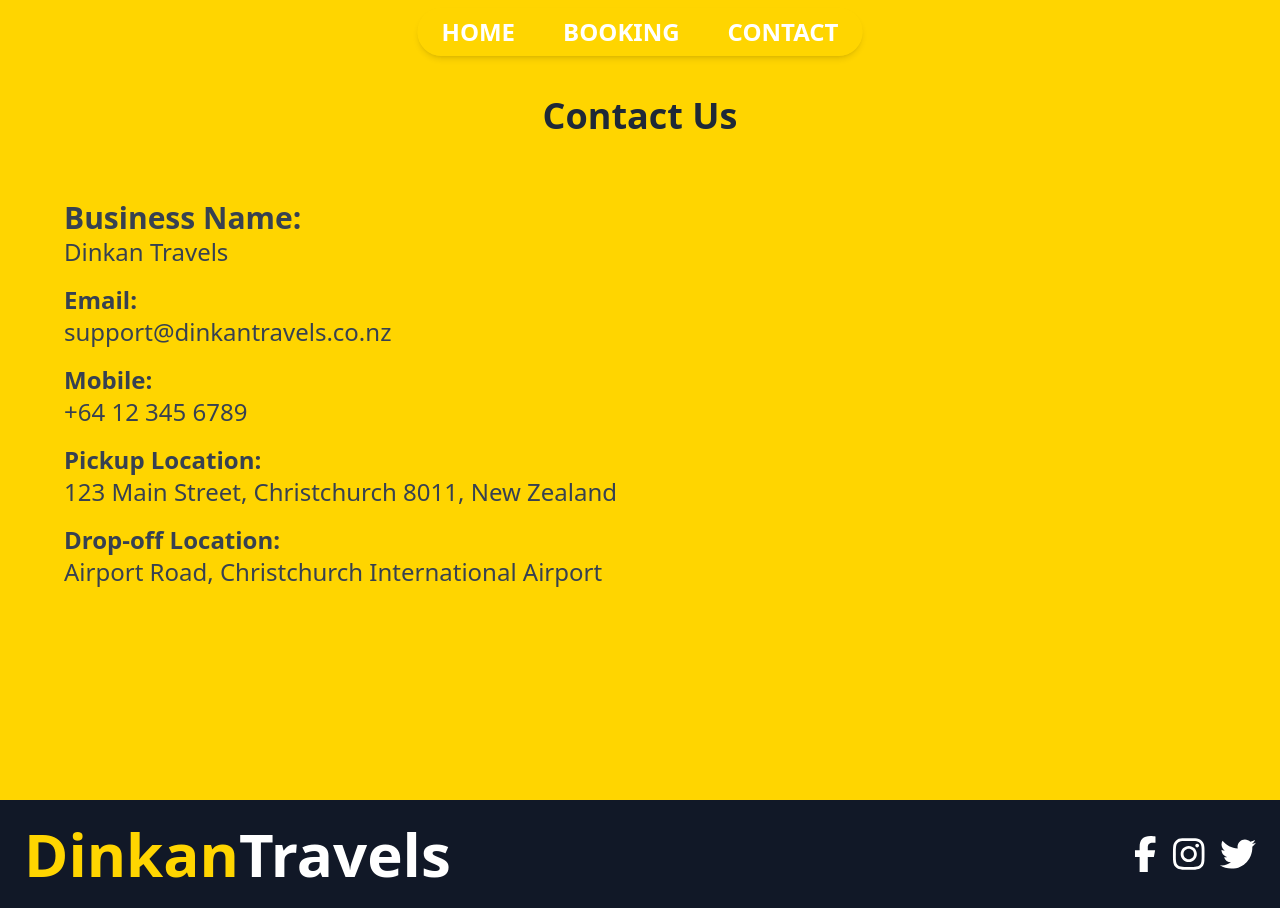
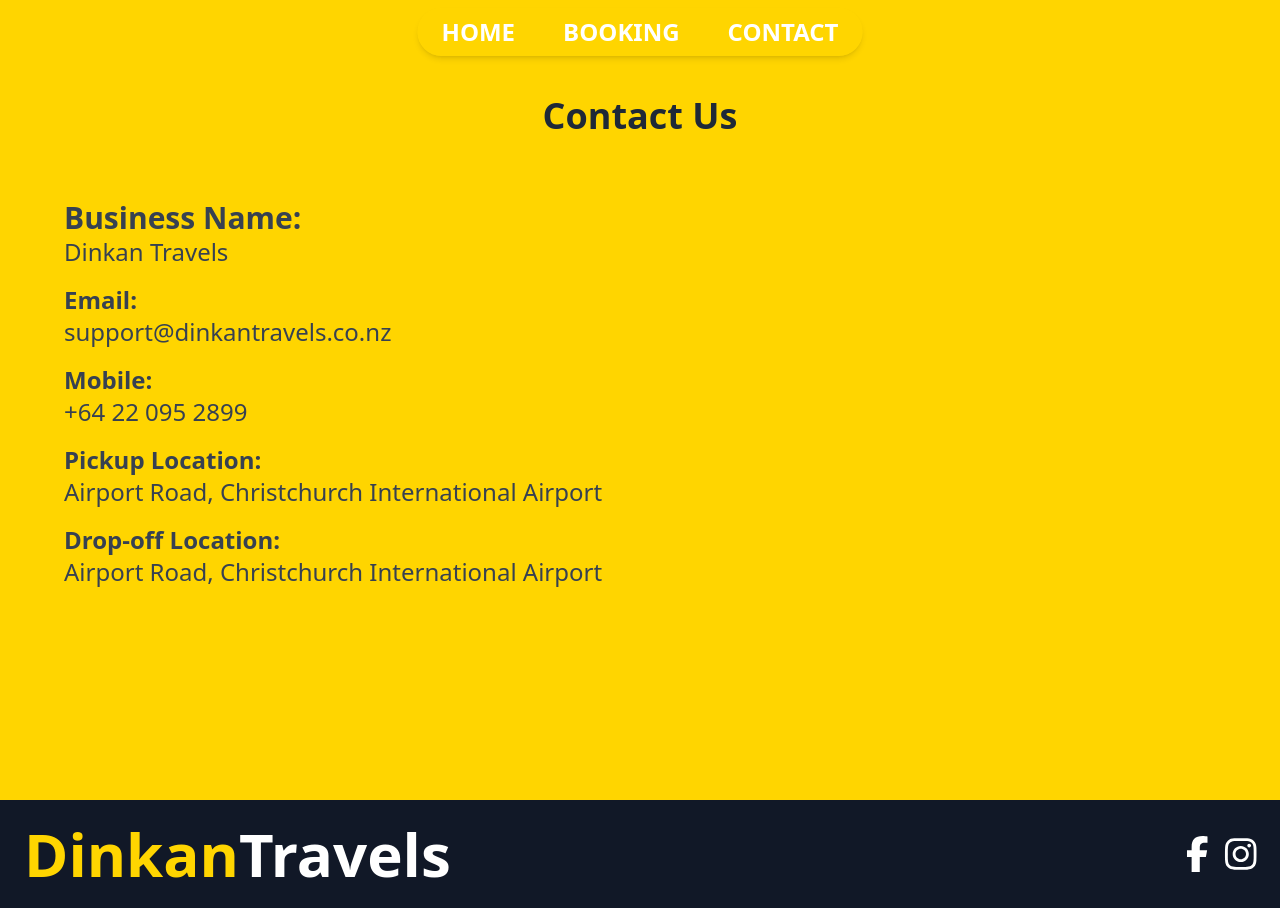
Before and after one commit to KazuBurrows/Dinkan-Travels-NZ-LTD, a React (Create React App) app: page /contact in a window 1280 px wide. Built offline with nearby package versions, Linux system fonts and the light colour scheme.

Commit message:
contact info changes

```diff
--- a/src/Components/Footer.tsx
+++ b/src/Components/Footer.tsx
@@ -35,15 +35,6 @@ function Footer() {
           >
             <FontAwesomeIcon icon={faInstagram} />
           </a>
-          <a
-            href="https://twitter.com"
-            target="_blank"
-            rel="noopener noreferrer"
-            className="hover:text-blue-400 transition"
-            aria-label="Twitter"
-          >
-            <FontAwesomeIcon icon={faTwitter} />
-          </a>
         </div>
       </div>
     </footer>
--- a/src/Views/Contact.tsx
+++ b/src/Views/Contact.tsx
@@ -26,12 +26,12 @@ function Contact() {
 
           <div>
             <p className="font-semibold">Mobile:</p>
-            <p>+64 12 345 6789</p>
+            <p>+64 22 095 2899</p>
           </div>
 
           <div>
             <p className="font-semibold">Pickup Location:</p>
-            <p>123 Main Street, Christchurch 8011, New Zealand</p>
+            <p>Airport Road, Christchurch International Airport</p>
           </div>
 
           <div>
```
